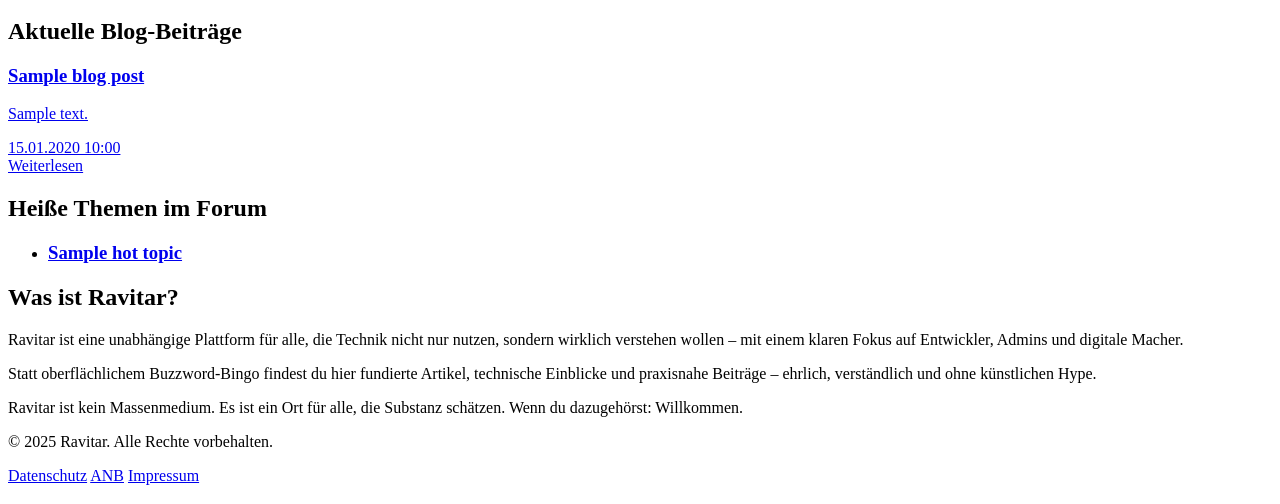
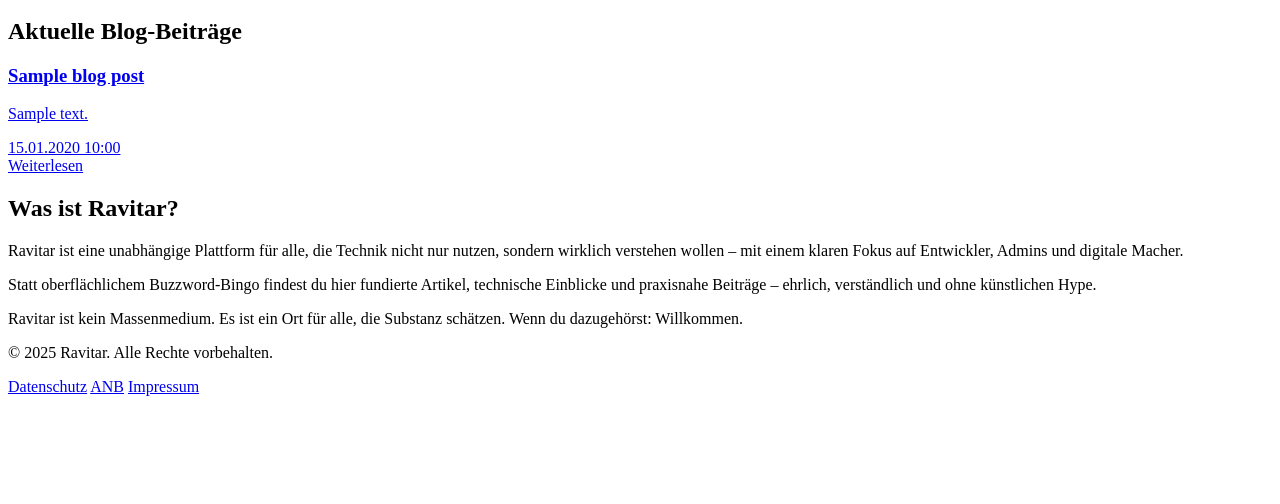
Before and after one commit to ChristianSeip/ravitar-platform, a Symfony app: template templates/page/landing.html.twig in a window 1280 px wide. Shown: the part 216-720 px from the top of the page. Run offline with Twig, Linux system fonts and the light colour scheme; the template is opened without the code that fills it: most values are stand-ins (such as "Sample title", 1, 10 or a date in 2020); some libraries are stand-ins or nearby versions.

Commit message:
Update: Hot Topic List removed. Dynamic post size removed.

```diff
--- a/src/Domain/Page/Controller/LandingPageController.php
+++ b/src/Domain/Page/Controller/LandingPageController.php
@@ -11,12 +11,11 @@ use Symfony\Component\Routing\Annotation\Route;
 class LandingPageController extends AbstractController {
 
 	#[Route(['/', '/landing'], name: 'landing')]
-	public function index(PostRepository $postRepo, ForumHotTopicService $hotTopicService): Response
+	public function index(PostRepository $postRepo): Response
 	{
-		$latestBlogPosts = $postRepo->findLatest(6);
+		$latestBlogPosts = $postRepo->findLatest(11);
 		return $this->render('page/landing.html.twig', [
 			'latestBlogPosts' => $latestBlogPosts,
-			'hotTopics' => $hotTopicService->getHotTopics()
 		]);
 	}
 
--- a/templates/page/landing.html.twig
+++ b/templates/page/landing.html.twig
@@ -24,70 +24,31 @@
             <h2 class="text-3xl font-bold mb-8 text-center text-[var(--color-text)] animate-fade-in-up">Aktuelle Blog-Beiträge</h2>
 
             <div class="grid grid-cols-1 md:grid-cols-3 lg:grid-cols-3 auto-rows-fr gap-8">
-                {% set maxCols = 3 %}
-                {% set maxRows = 2 %}
-                {% set currentRow = 1 %}
-                {% set currentRowCols = 0 %}
-
                 {% for post in latestBlogPosts %}
                     {% set isFirst = loop.first %}
-                    {% set desiredCols = isFirst ? 2 : post.gridCols %}
-                    {% set desiredRows = post.gridRows %}
                     {% set charLen = isFirst ? 300 : 150 %}
-
-                    {% if currentRowCols + desiredCols > maxCols %}
-                        {% set currentRow = currentRow + 1 %}
-                        {% set currentRowCols = 0 %}
-                    {% endif %}
-
-                    {% if currentRow > maxRows %}
-                        {# NICHTS anzeigen #}
-                    {% else %}
-                        {% set availableCols = maxCols - currentRowCols %}
-                        {% set cols = desiredCols > availableCols ? availableCols : desiredCols %}
-                        {% set rows = desiredRows %}
-                        {% set currentRowCols = currentRowCols + cols %}
-
-                        {% set spanClasses = [
-                            'md:col-span-' ~ cols,
-                            'md:row-span-' ~ rows,
-                            'lg:col-span-' ~ cols,
-                            'lg:row-span-' ~ rows
-                        ]|join(' ') %}
+                    {% set spanClasses = isFirst
+                        ? 'md:col-span-2 md:row-span-1 lg:col-span-2 lg:row-span-1'
+                        : 'md:col-span-1 md:row-span-1 lg:col-span-1 lg:row-span-1'
+                    %}
 
                     <article class="card-hover animate-fade-in-up animate-delay-{{ loop.index0 * 150 }} {{ spanClasses }}">
                         <a href="{{ path('blog_post_show', {slug: post.slug}) }}">
                             <h3 class="text-{{ isFirst ? '2xl font-bold' : 'xl font-semibold' }} mb-2 text-[var(--color-text)]">
                                 {{ post.title }}
                             </h3>
-                                <p class="text-[var(--color-gray-600)] mb-4">{{ post.excerpt|slice(0, charLen) ~ (post.excerpt|length > charLen ? '…' : '') }}</p>
+                            <p class="text-[var(--color-gray-600)] mb-4">
+                                {{ post.excerpt|slice(0, charLen) ~ (post.excerpt|length > charLen ? '…' : '') }}
+                            </p>
                             <div class="text-sm text-[var(--color-gray-400)] mb-3">{{ post.createdAt|date('d.m.Y H:i') }}</div>
                             <span class="link-primary">Weiterlesen</span>
                         </a>
                     </article>
-                    {% endif %}
                 {% endfor %}
             </div>
         </div>
     </section>
 
-    <section class="mt-12 py-16 bg-white">
-        <div class="container mx-auto px-4 lg:px-8">
-            <h2 class="text-3xl font-bold mb-6 text-center text-[var(--color-text)] animate-fade-in-up">Heiße Themen im Forum</h2>
-            <ul class="space-y-4">
-                {% for topic in hotTopics %}
-                    <li class="forum-item animate-fade-in-up">
-                        <a href="{{ topic.url }}" class="block w-full h-full">
-                            <h3 class="text-lg font-medium text-[var(--color-gray-800)] hover:text-[var(--color-primary-500)] transition-colors">
-                                {{ topic.title }}
-                            </h3>
-                            {# <span class="text-sm text-[var(--color-gray-500)]">{{ topic.replies }} Antworten</span> #}
-                        </a>
-                    </li>
-                {% endfor %}
-            </ul>
-        </div>
-    </section>
 
     <section class="mt-12 bg-white py-16">
         <div class="container mx-auto px-4 lg:px-8 grid grid-cols-1 md:grid-cols-2 gap-12 items-center">
```
Lines whose indentation alone changed are shown as unchanged.
